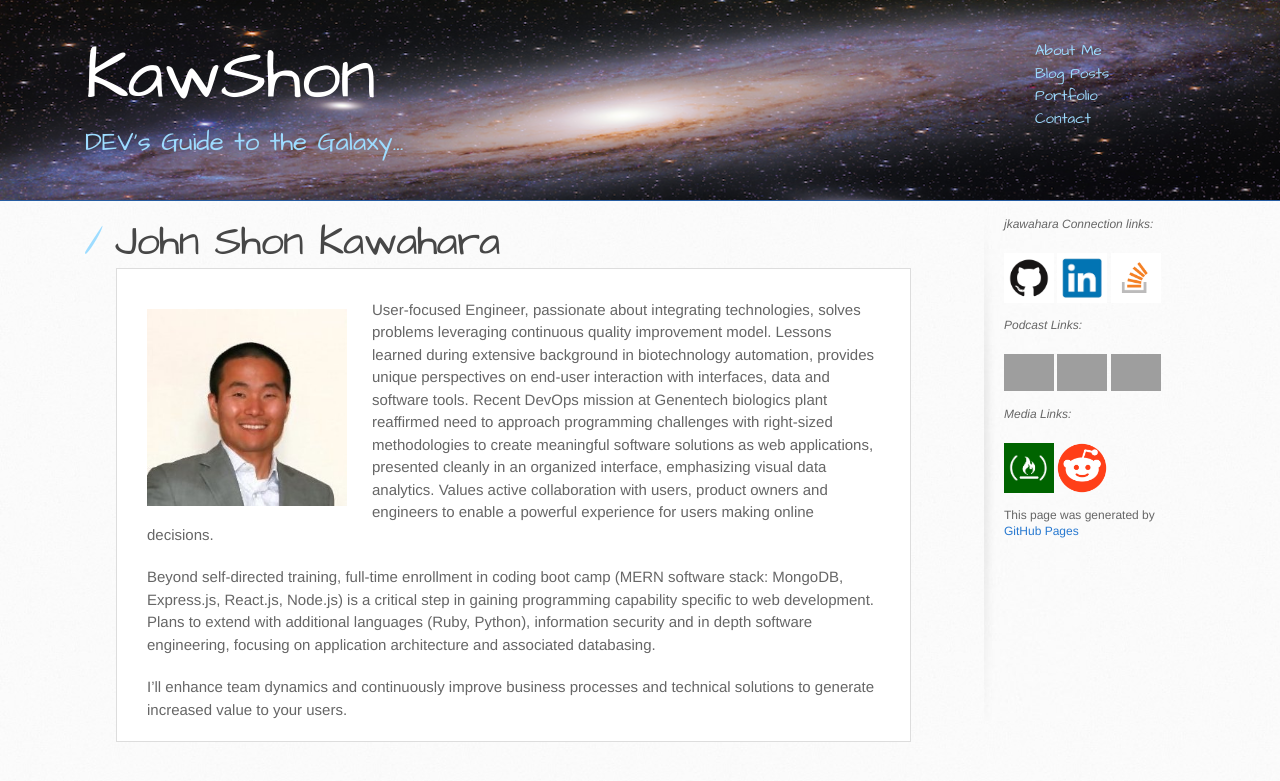
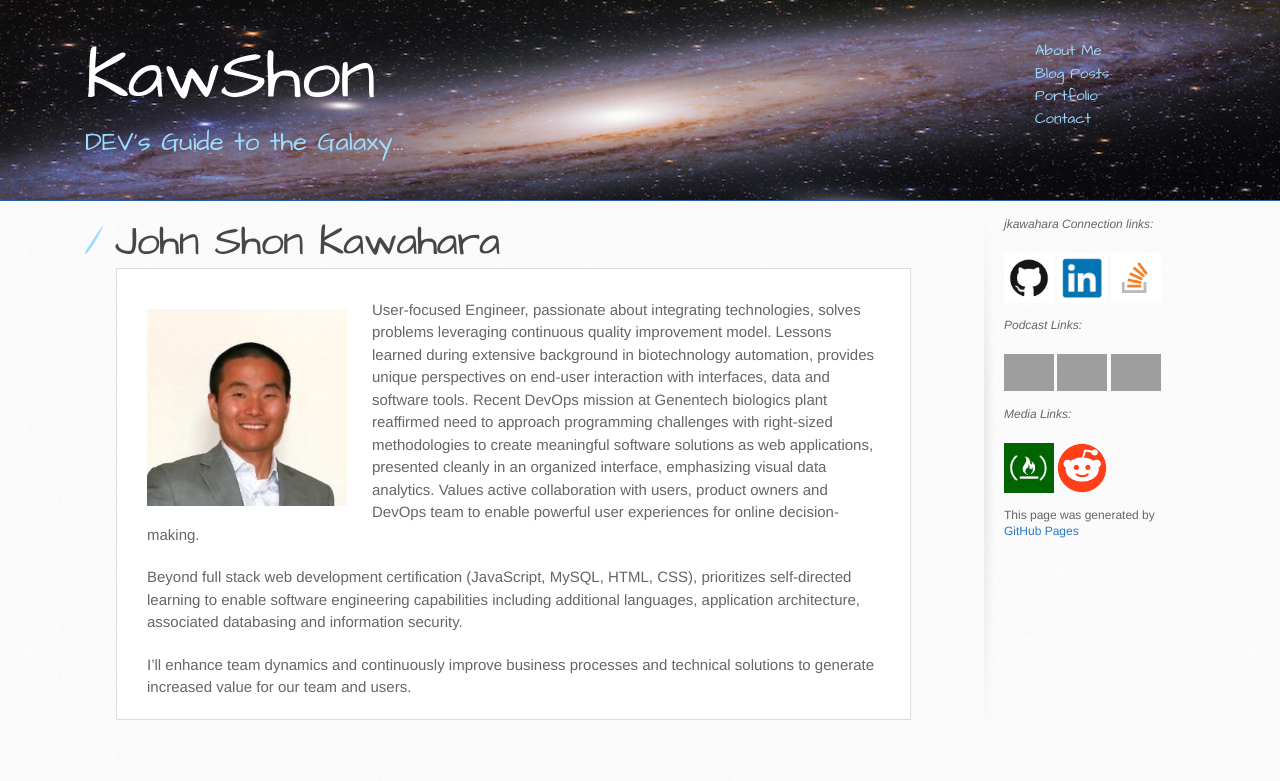
Before and after one commit to jkawahara/jkawahara.github.io, a Jekyll site: the page built from about.html, in a window 1280 px wide. Shown: the top 781 px of the page. Built offline with Jekyll 4.4.1, drawn with Linux system fonts in a browser that asks for light colours; nearby versions of some CDN libraries; grey boxes are pictures that could not be loaded.

Commit message:
Update brand statement

```diff
--- a/about.html
+++ b/about.html
@@ -7,8 +7,8 @@ heading: John Shon Kawahara
 <section class="main-section">
   <img src="assets/images/jkawahara.jpg" class="auth-image" alt="John Kawahara">
 
-  <p>User-focused Engineer, passionate about integrating technologies, solves problems leveraging continuous quality improvement model. Lessons learned during extensive background in biotechnology automation, provides unique perspectives on end-user interaction with interfaces, data and software tools. Recent DevOps mission at Genentech biologics plant reaffirmed need to approach programming challenges with right-sized methodologies to create meaningful software solutions as web applications, presented cleanly in an organized interface, emphasizing visual data analytics. Values active collaboration with users, product owners and engineers to enable a powerful experience for users making online decisions.</p>
-  <p>Beyond self-directed training, full-time enrollment in coding boot camp (MERN software stack: MongoDB, Express.js, React.js, Node.js) is a critical step in gaining programming capability specific to web development. Plans to extend with additional languages (Ruby, Python), information security and in depth software engineering, focusing on application architecture and associated databasing.</p>
-  <p>I’ll enhance team dynamics and continuously improve business processes and technical solutions to generate increased value to your users.</p>
+  <p>User-focused Engineer, passionate about integrating technologies, solves problems leveraging continuous quality improvement model. Lessons learned during extensive background in biotechnology automation, provides unique perspectives on end-user interaction with interfaces, data and software tools. Recent DevOps mission at Genentech biologics plant reaffirmed need to approach programming challenges with right-sized methodologies to create meaningful software solutions as web applications, presented cleanly in an organized interface, emphasizing visual data analytics. Values active collaboration with users, product owners and DevOps team to enable powerful user experiences for online decision-making.</p>
+  <p>Beyond full stack web development certification (JavaScript, MySQL, HTML, CSS), prioritizes self-directed learning to enable software engineering capabilities including additional languages, application architecture, associated databasing and information security.</p>
+  <p>I’ll enhance team dynamics and continuously improve business processes and technical solutions to generate increased value for our team and users.</p>
 
 </section>
```
